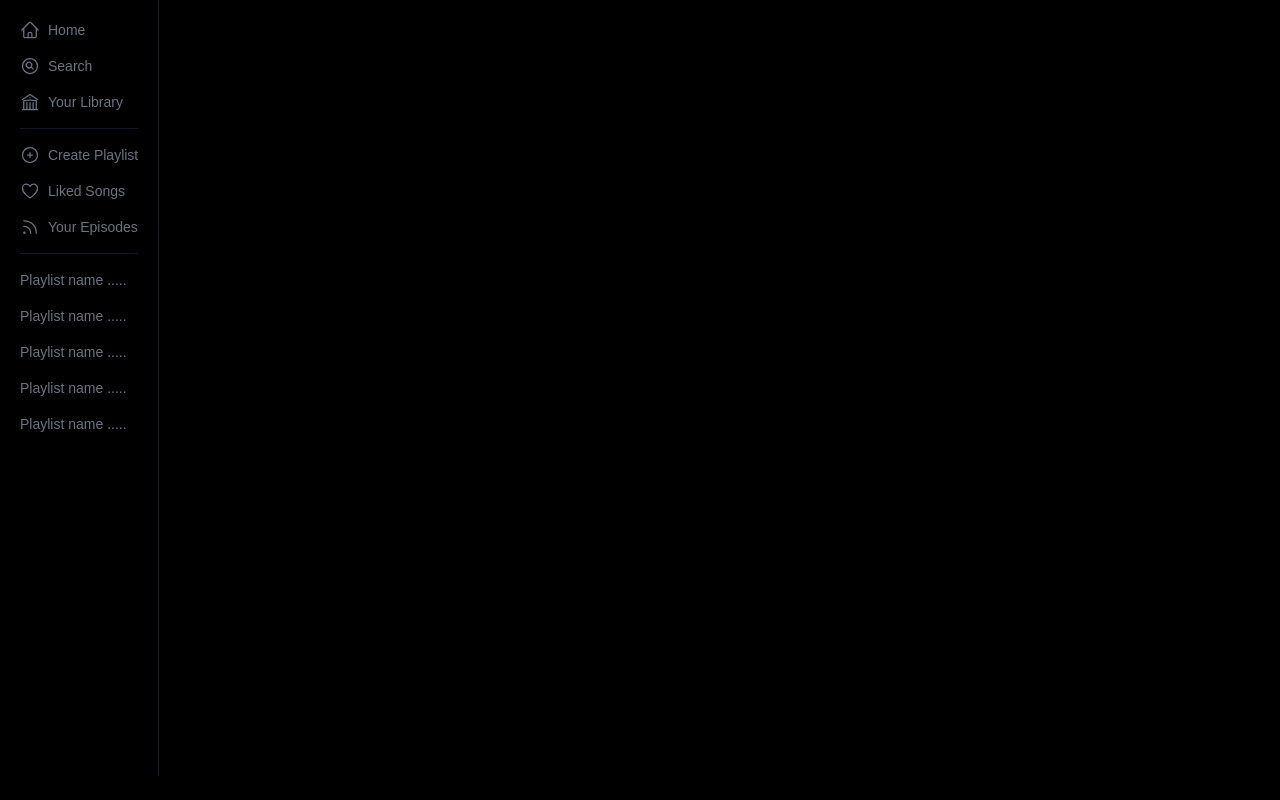
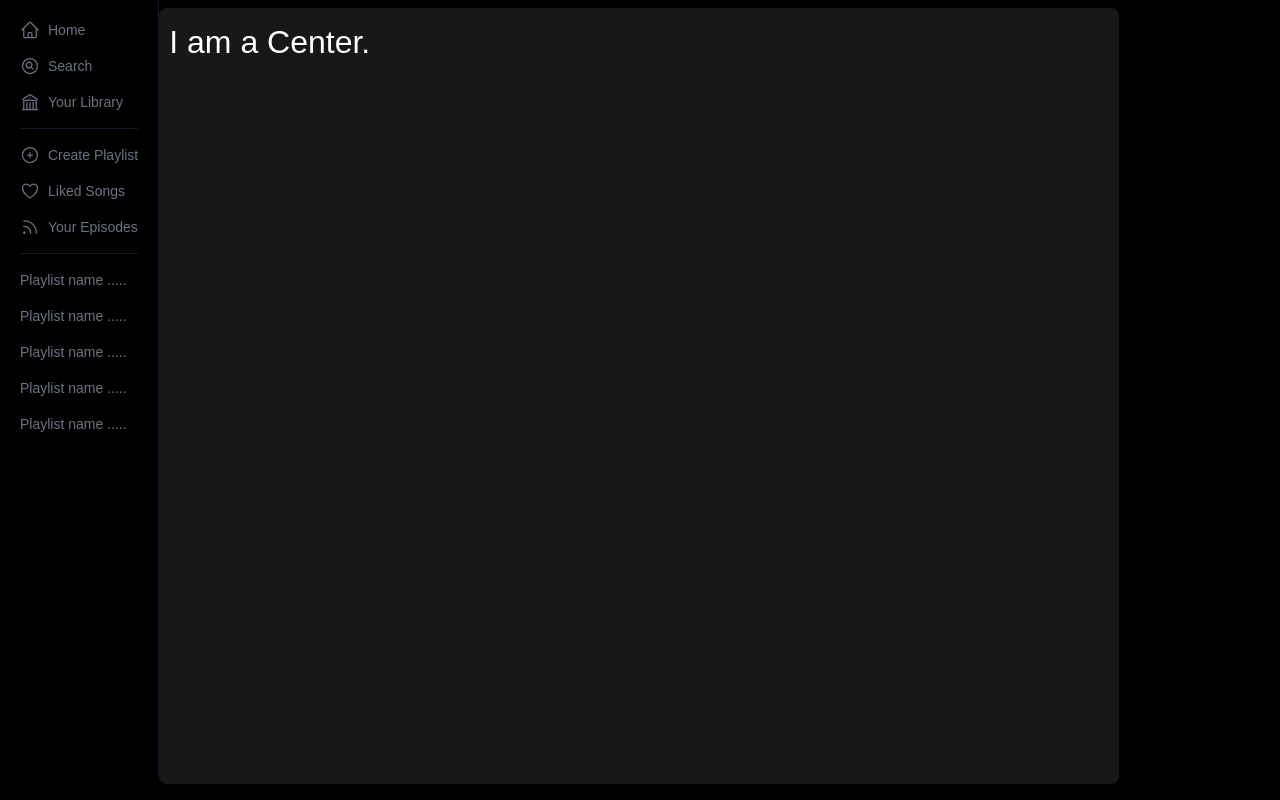
Before and after one commit to the-bipu/spotify-astro-theme, a Next.js app in the folder dhvani/: page / in a window 1280 px wide. Built offline with nearby package versions, Linux system fonts and the light colour scheme; a web font is replaced by a local one.

Commit message:
Update Center.tsx

```diff
--- a/dhvani/components/Center.tsx
+++ b/dhvani/components/Center.tsx
@@ -1,9 +1,9 @@
-import Image from 'next/image'
-
 export default function Center() {
   return (
-    <div>
+    <div className="w-[75%] h-full">
+      <div className="text-white text-[2rem] h-full w-full bg-[#181818] border-2 border-[#181818] p-2 my-2 rounded-lg">
         <h1>I am a Center.</h1>
+      </div>
     </div>
   )
 }
```
